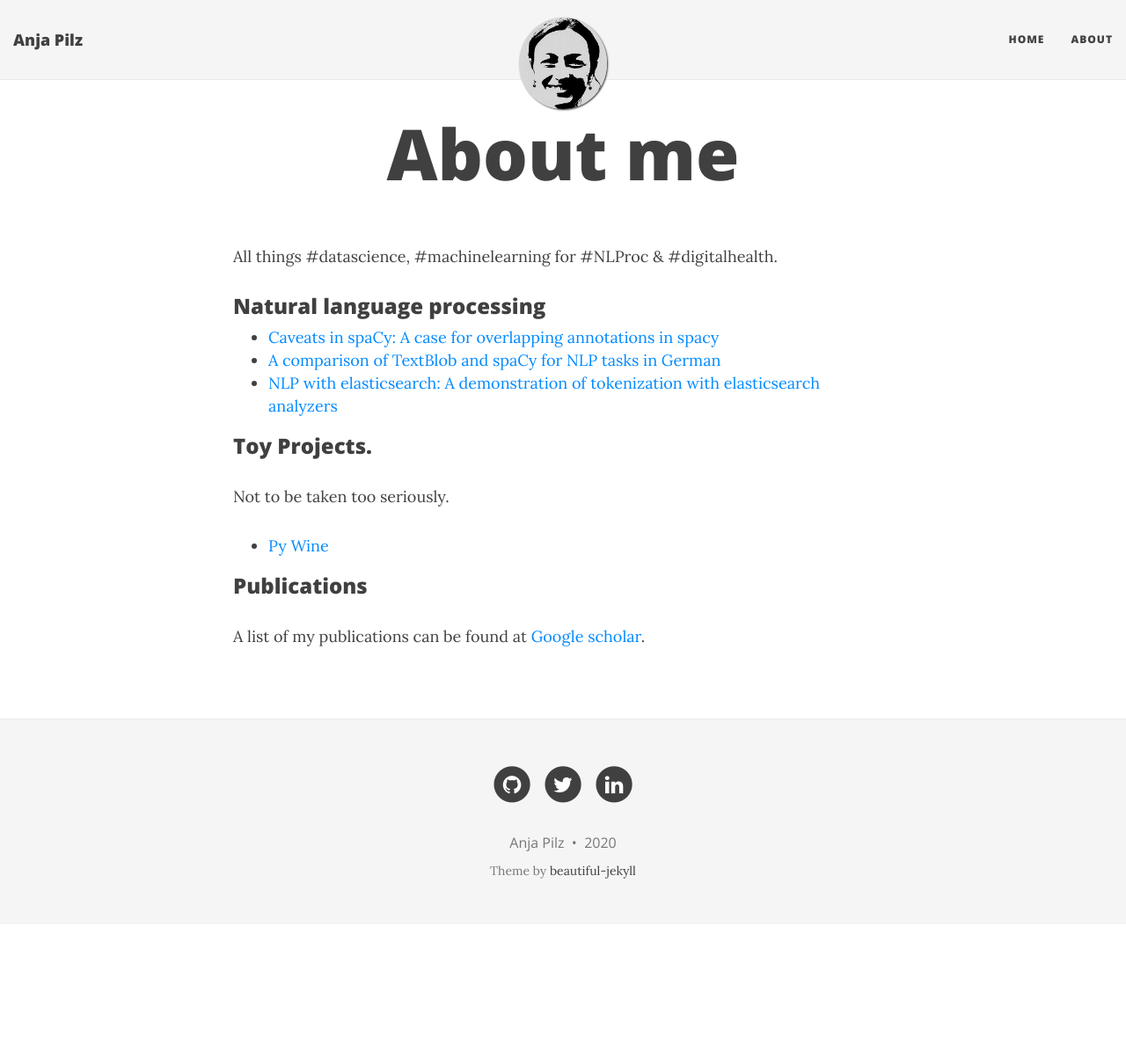
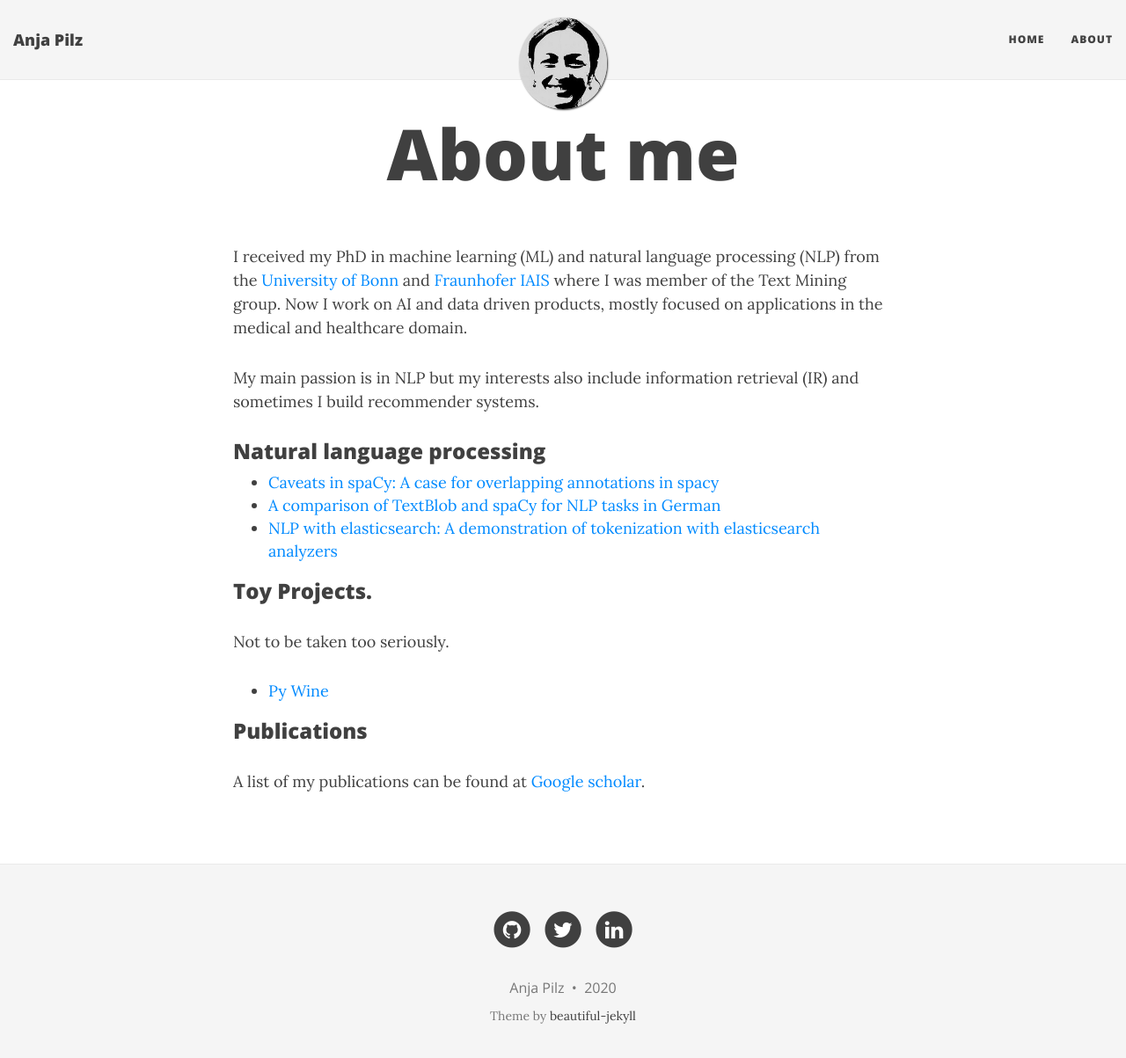
Before and after one commit to aplz/aplz.github.io, a Jekyll site: the page built from aboutme.md, in a window 1280 px wide and 1216 px high. Shown: the top 1203 px of the window at 88% size. Built offline with Jekyll 4.4.1, drawn with Linux system fonts in a browser that asks for light colours; nearby versions of some CDN libraries.

Commit message:
Update aboutme.md

```diff
--- a/aboutme.md
+++ b/aboutme.md
@@ -3,7 +3,9 @@
 title: About me
 ---
 
-All things #datascience, #machinelearning for #NLProc & #digitalhealth.
+I received my PhD in machine learning (ML) and natural language processing (NLP) from the [University of Bonn](https://mlai.cs.uni-bonn.de/) and [Fraunhofer IAIS](https://www.iais.fraunhofer.de/en.html) where I was member of the Text Mining group. Now I work on AI and data driven products, mostly focused on applications in the medical and healthcare domain.
+
+My main passion is in NLP but my interests also include information retrieval (IR) and sometimes I build recommender systems.
 
 ### Natural language processing
 * [Caveats in spaCy: A case for overlapping annotations in spacy](https://github.com/aplz/nlp_notebooks/blob/master/spacy_caveats.ipynb)
```
